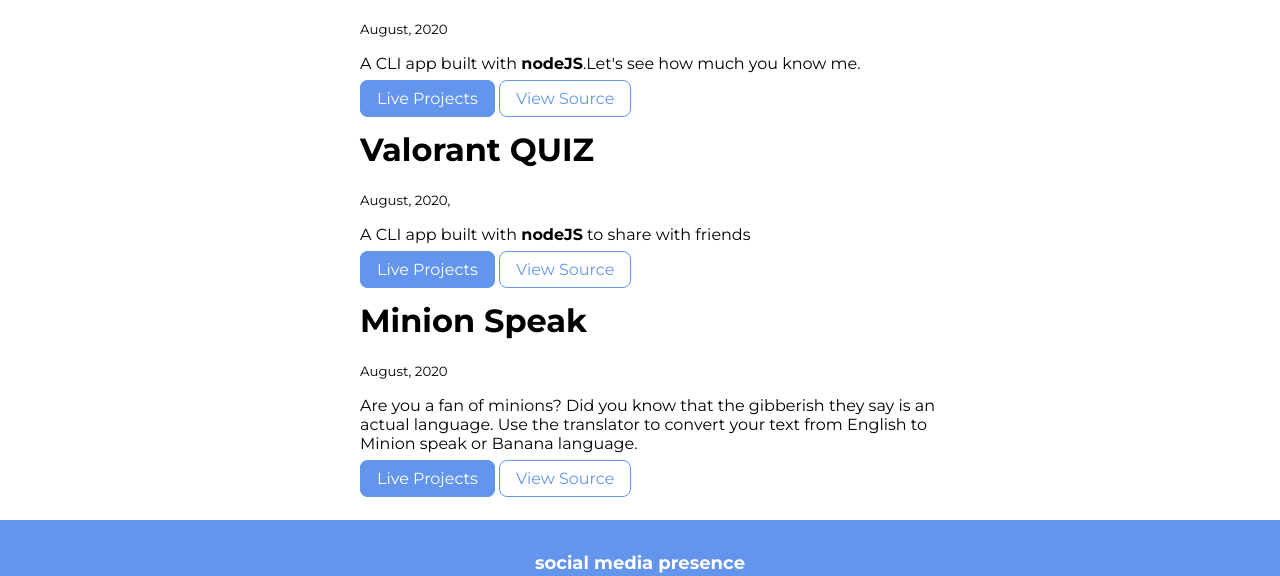
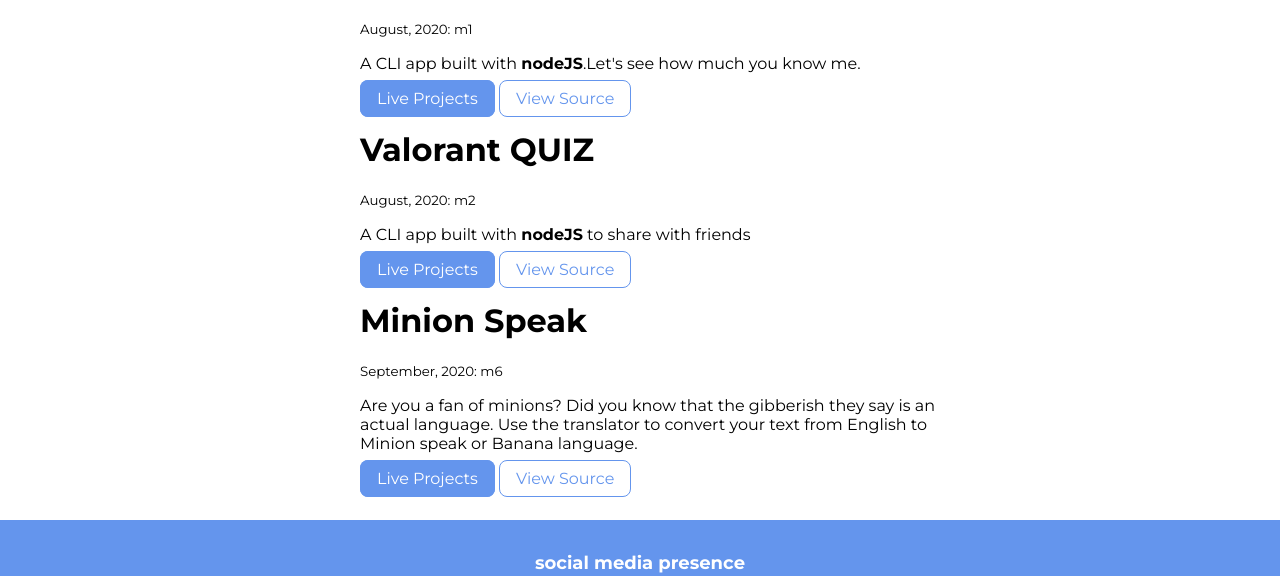
Before and after one commit to hiddartho/portfolio-web, a plain HTML site: page projects.html in a window 1280 px wide. Shown: the part 601-1177 px from the top of the page. Drawn offline with Linux system fonts and the light colour scheme.

```diff
--- a/projects.html
+++ b/projects.html
@@ -31,7 +31,7 @@
 		<li>
 			<div class="container container-center">
 				<h1>how well do you know me?</h1>
-				<small>August, 2020</small>
+				<small>August, 2020: m1</small>
 				<p>A CLI app built with <strong>nodeJS</strong>.Let's see how much you know me.</p>
 				<a class="link link-primary" href="https://replit.com/@HiddarthoBaruah/end-game-1?embed=1&output=1#index.js">Live Projects</a>
 				<a class="link link-secondary" href="https://github.com/hiddartho/m1-do_you_know_me">View Source</a>
@@ -41,7 +41,7 @@
 		<li>
 			<div class="container container-center">
 				<h1>Valorant QUIZ</h1>
-				<small>August, 2020,</small>
+				<small>August, 2020: m2</small>
 				<p>A CLI app built with <strong>nodeJS</strong> to share with friends</p>
 				<a class="link link-primary" href="https://replit.com/@HiddarthoBaruah/valorant-quiz?embed=1&output=1#index.js">Live Projects</a>
 				<a class="link link-secondary" href="https://github.com/hiddartho/m2-valorant_quiz">View Source</a>
@@ -51,7 +51,7 @@
 		<li>
 			<div class="container container-center">
 				<h1>Minion Speak</h1>
-				<small>August, 2020</small>
+				<small>September, 2020: m6</small>
 				<p>Are you a fan of minions? Did you know that the gibberish they say is an actual language.
 					Use the translator to convert your text from English to Minion speak or Banana language.
 				</p>
```
